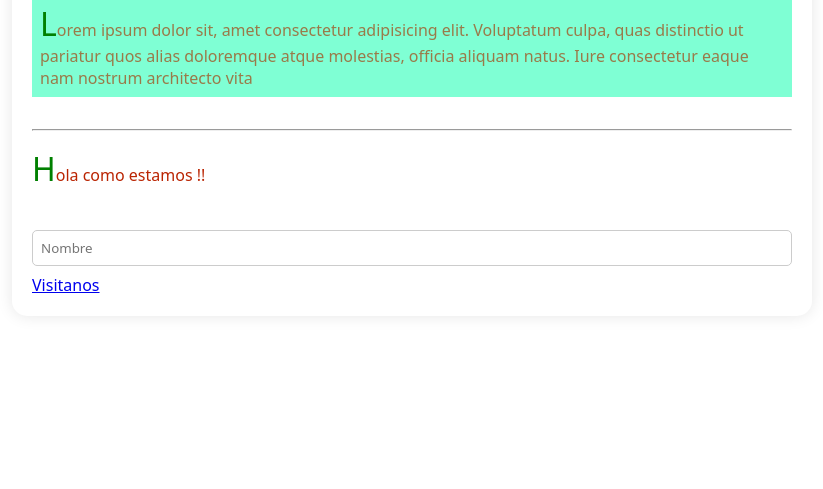
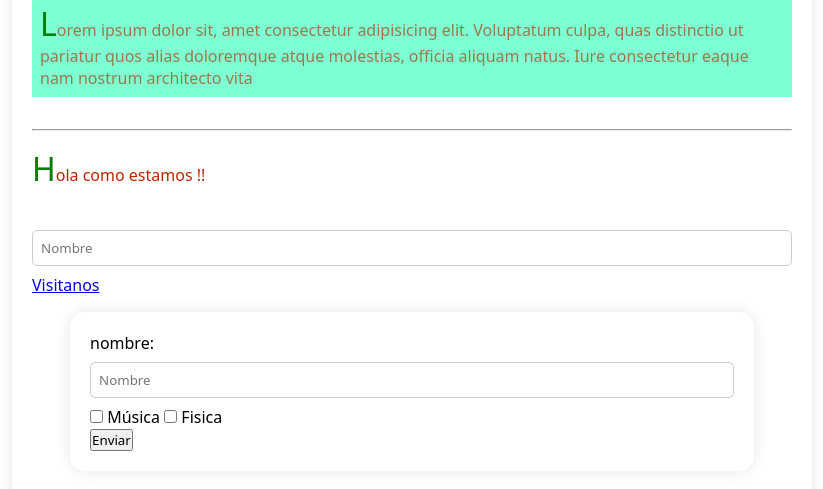
Before and after one commit to CesarG503/Herramientas_De_Productividad, a plain HTML site: page practica para examen/selectores css/selectores.html in a window 1280 px wide. Shown: the part 101-590 px from the top of the page, without its empty margins (228-1051 px from the left). Drawn offline with Linux system fonts and the light colour scheme.

Commit message:
formularios

```diff
--- a/practica para examen/selectores css/selectores.html
+++ b/practica para examen/selectores css/selectores.html
@@ -28,6 +28,30 @@
 
         <a href="#">Visitanos</a>
 
+
+        <div class="container">
+
+            <form action="">
+
+                <label for="fname">nombre: </label>
+                <input type="text" id="fname" name=""  placeholder="Nombre">
+
+
+                <label >
+                    <input type="checkbox" name="hobbies" value="musica">
+                    Música
+                </label>
+                <label >
+                    <input type="checkbox" name="hobbies" value="musica">
+                    Fisica
+                </label>
+
+                <br>
+
+                <input type="submit" value="Enviar">
+            </form>
+        </div>
+
     </div>
 
 
```
